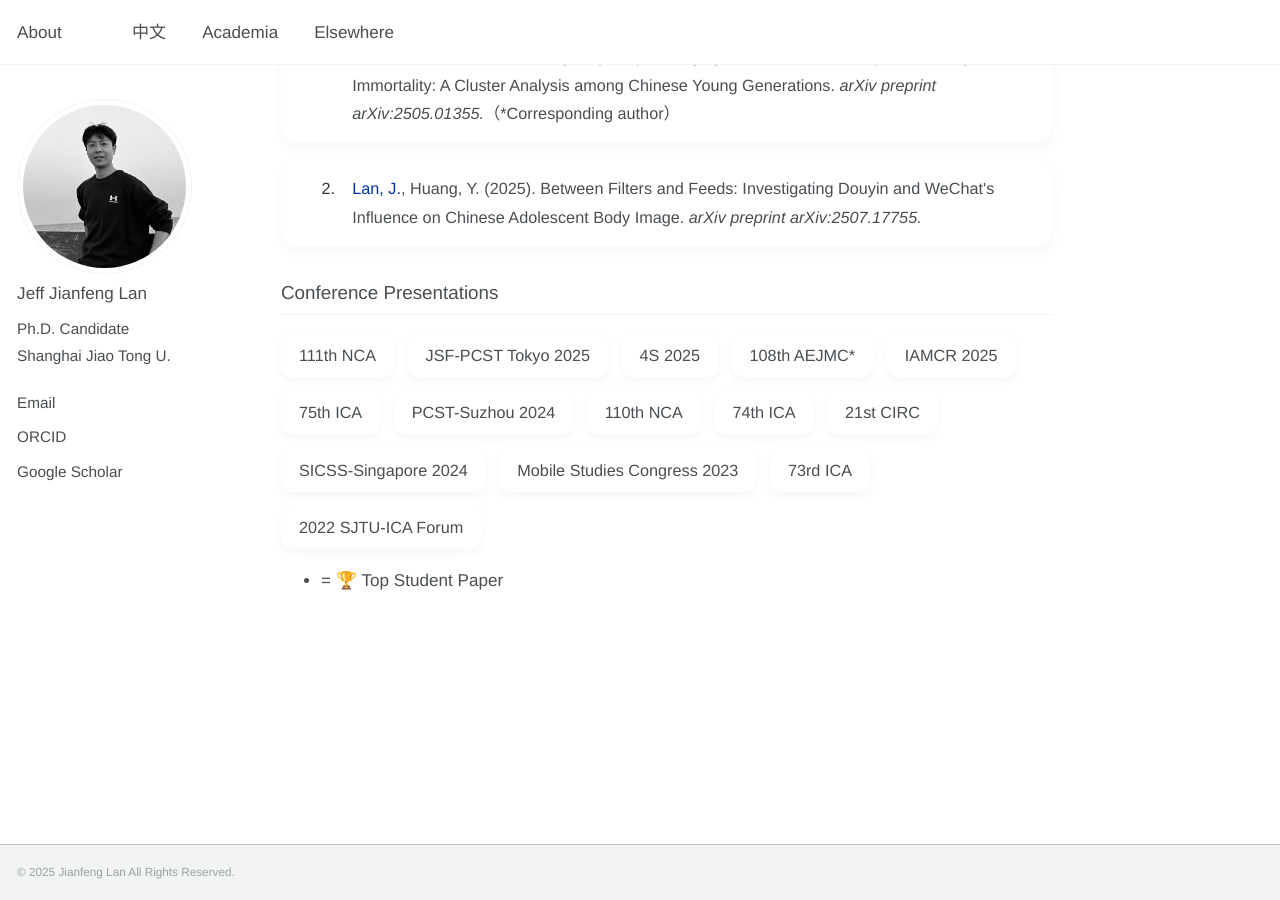
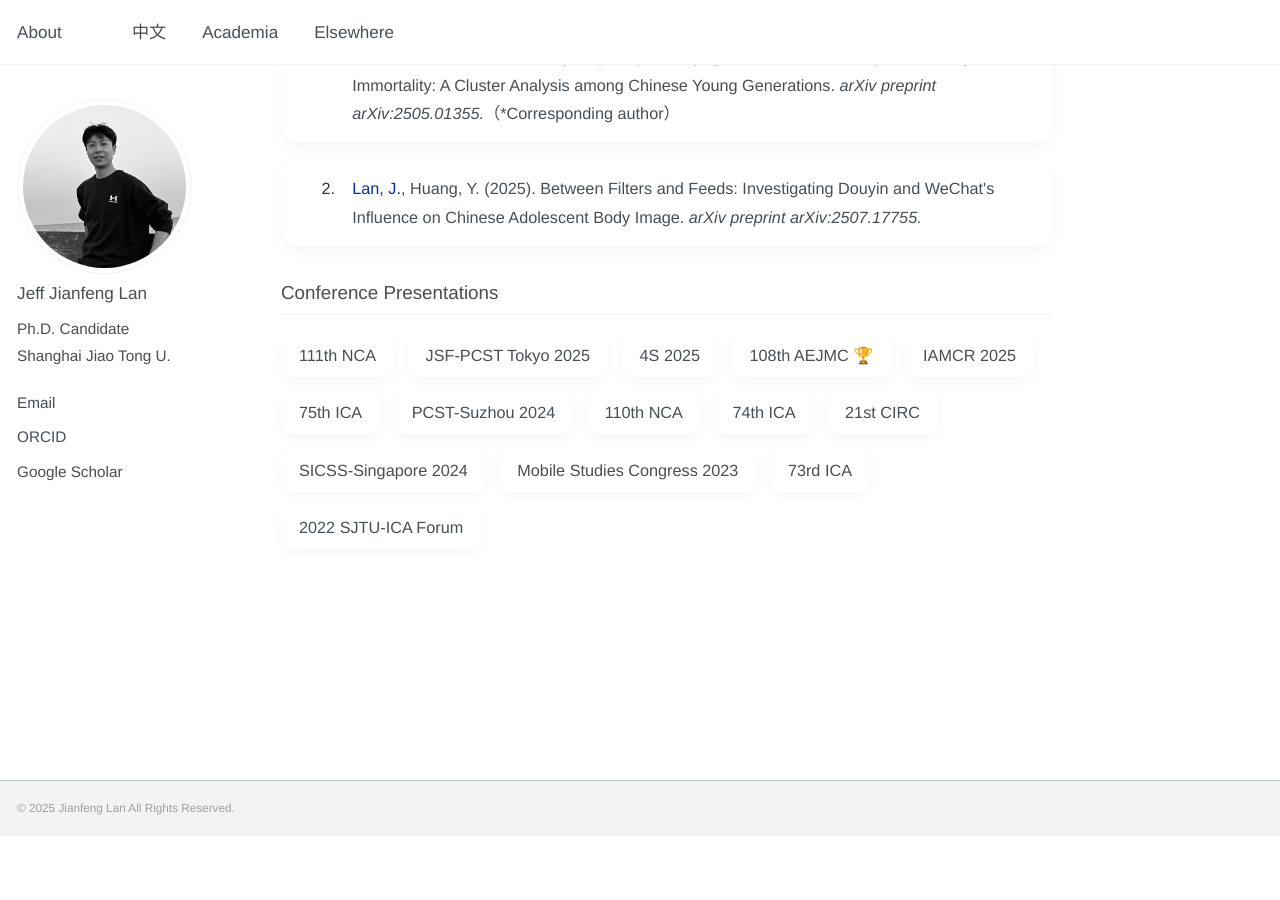
Before and after one commit to jianfenglan/jianfenglan.github.io, a Jekyll site: the page built from academia.md, in a window 1280 px wide and 900 px high, scrolled down 808 px. Built offline with Jekyll 4.4.1, drawn with Linux system fonts in a browser that asks for light colours; after the commit the page ends 1644 px from its top, so only the background shows below that.

Commit message:
Update academia.md

```diff
--- a/academia.md
+++ b/academia.md
@@ -167,7 +167,7 @@ h2 {
     <div class="conference-card">111th NCA</div>
     <div class="conference-card">JSF-PCST Tokyo 2025</div>
     <div class="conference-card">4S 2025</div>
-    <div class="conference-card">108th AEJMC*</div>
+    <div class="conference-card">108th AEJMC 🏆</div>
     <div class="conference-card">IAMCR 2025</div>
     <div class="conference-card">75th ICA</div>
     <div class="conference-card">PCST-Suzhou 2024</div>
@@ -179,4 +179,3 @@ h2 {
     <div class="conference-card">73rd ICA</div>
     <div class="conference-card">2022 SJTU-ICA Forum</div>
 </div>
-* = 🏆 Top Student Paper
```
